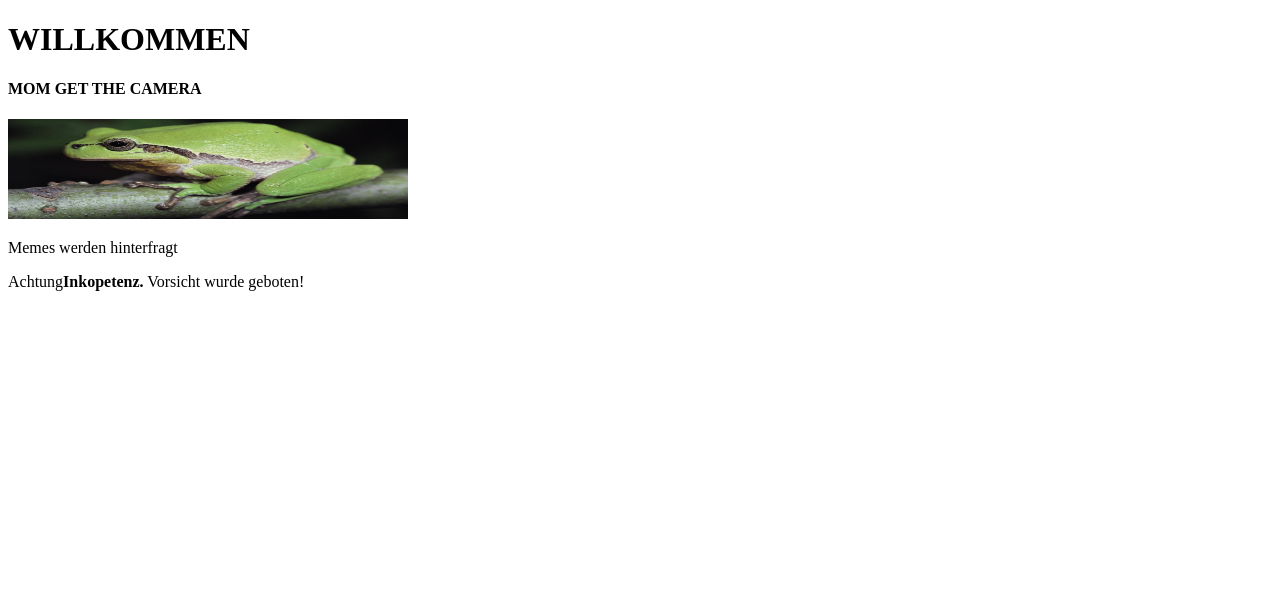
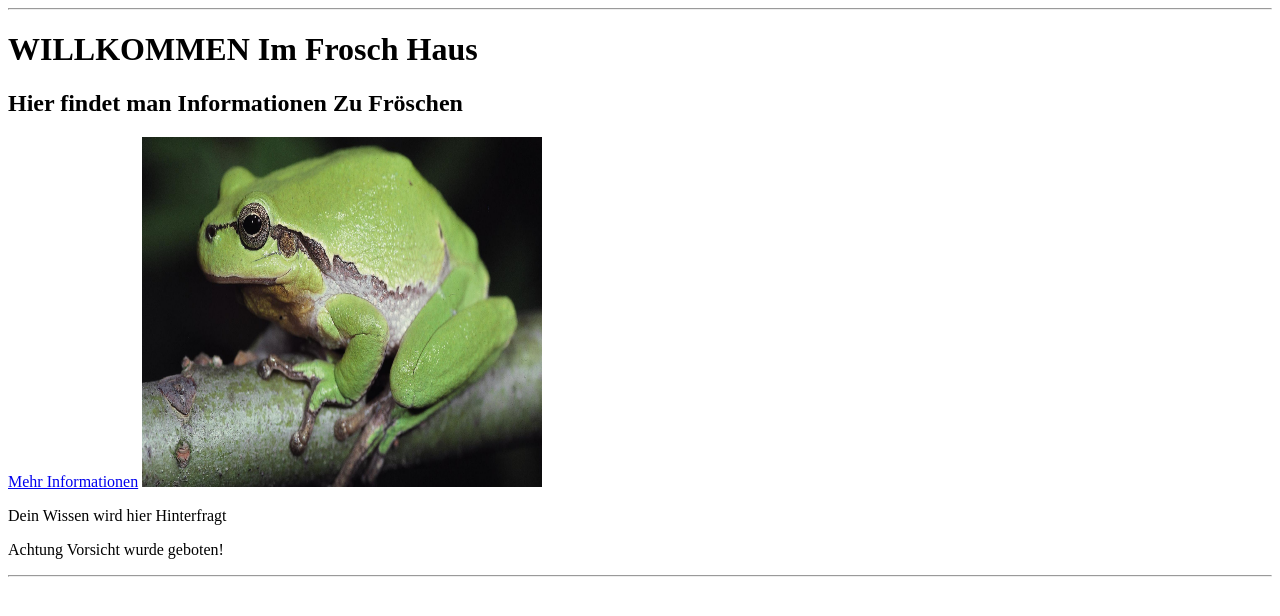
Before and after one commit to XPlay911/website, a plain HTML site: page index.html in a window 1280 px wide. Drawn offline with Linux system fonts and the light colour scheme.

Commit message:
Update index.html

```diff
--- a/index.html
+++ b/index.html
@@ -1,15 +1,21 @@
 <!DOCTYPE html>
-<html lang="en">
+<html lang="de">
 <head>
     <meta charset="UTF-8">
-    <title>LOCK AT ME !!</title>
+    <meta name="author" content="The King">
+    <meta name="keywords" content=" Frogking,Froschwissen,FroschKöng79">
+    <title> Frosch Homepage !!</title>
+    <link rel="stylesheet" href="styles/styles.css">
 </head>
-<body style="background-image: url1272589202_preview_1435494339_preview_Untitled()">
-
- <h1>WILLKOMMEN</h1>
-  <h4>MOM GET THE CAMERA</h4>
-  <img src="frosch-100~1920x1080.jpg" alt="Das ist ein Frosch" width="400" height="100">
-   <P>Memes werden hinterfragt</P>
-    <p>Achtung<strong>Inkopetenz.</strong> Vorsicht wurde geboten!</p>
+<body>
+<hr>
+ <h1><strong>WILLKOMMEN </strong> Im Frosch Haus</h1>
+  <h2>Hier findet man Informationen Zu Fröschen</h2>
+  <a href="https://www.kindernetz.de/oli/tierlexikon/frosch/-/id=75000/vv=verhalten/nid=75000/did=81118/uwmwjr/index.html">
+  Mehr Informationen</a>
+  <img src="frosch-100~1920x1080.jpg" alt="Das ist ein Frosch" width="400" height="350">
+   <P>Dein Wissen wird hier Hinterfragt</P>
+    <p>Achtung <strong></strong> Vorsicht wurde geboten!</p>
+    <hr>
 </body>
 </html>
```
